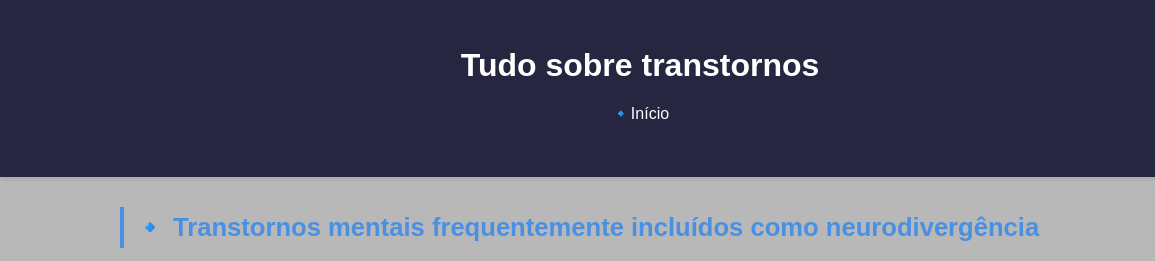
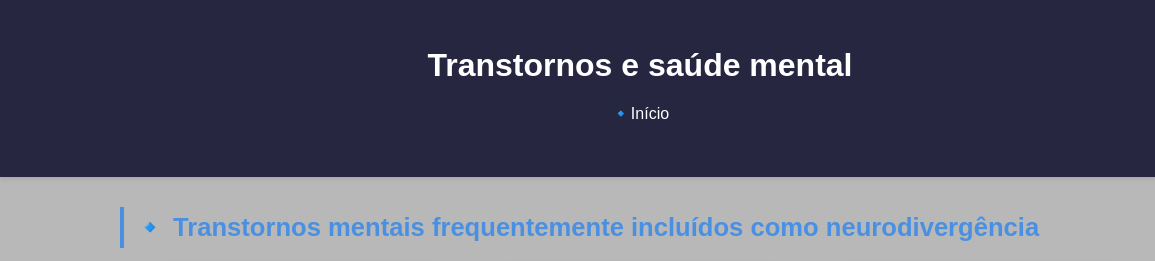
Before and after one commit to Mori2130/Tudo-sobre-transtornos, a plain HTML site: page transtorno2.html in a window 1280 px wide. Shown: the top 261 px of the page, 0-1155 px from the left. Drawn offline with Linux system fonts and the light colour scheme.

Commit message:
Update transtorno2.html

```diff
--- a/transtorno2.html
+++ b/transtorno2.html
@@ -13,7 +13,7 @@
 <body>
     <header>
         <img class="logo" src="logo neurodivergente.png" alt="">
-        <h1>Tudo sobre transtornos</h1>
+        <h1>Transtornos e saúde mental</h1>
         <nav>
             <ul>
                 <li><a href="index.html">🔹Início</a></li>
```
